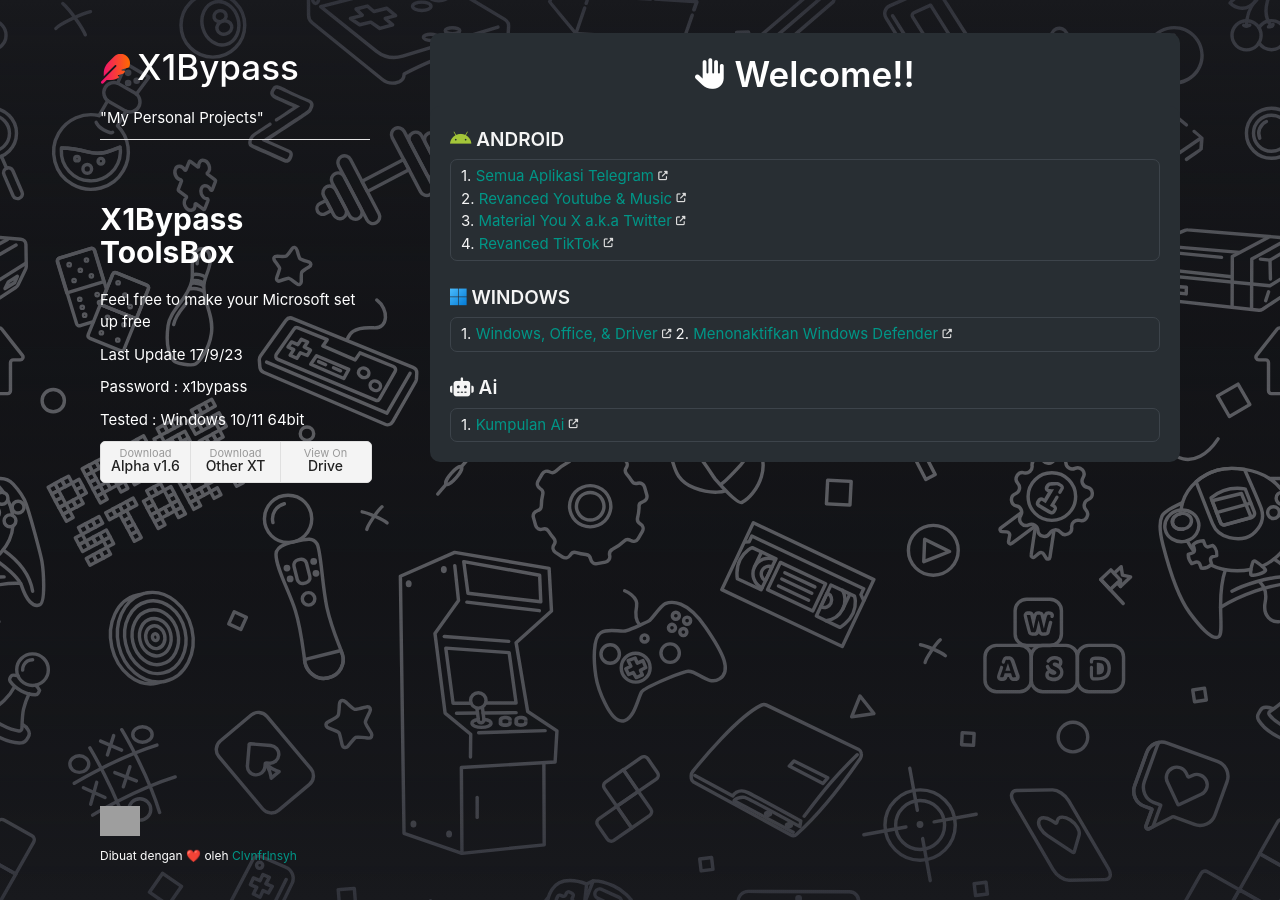
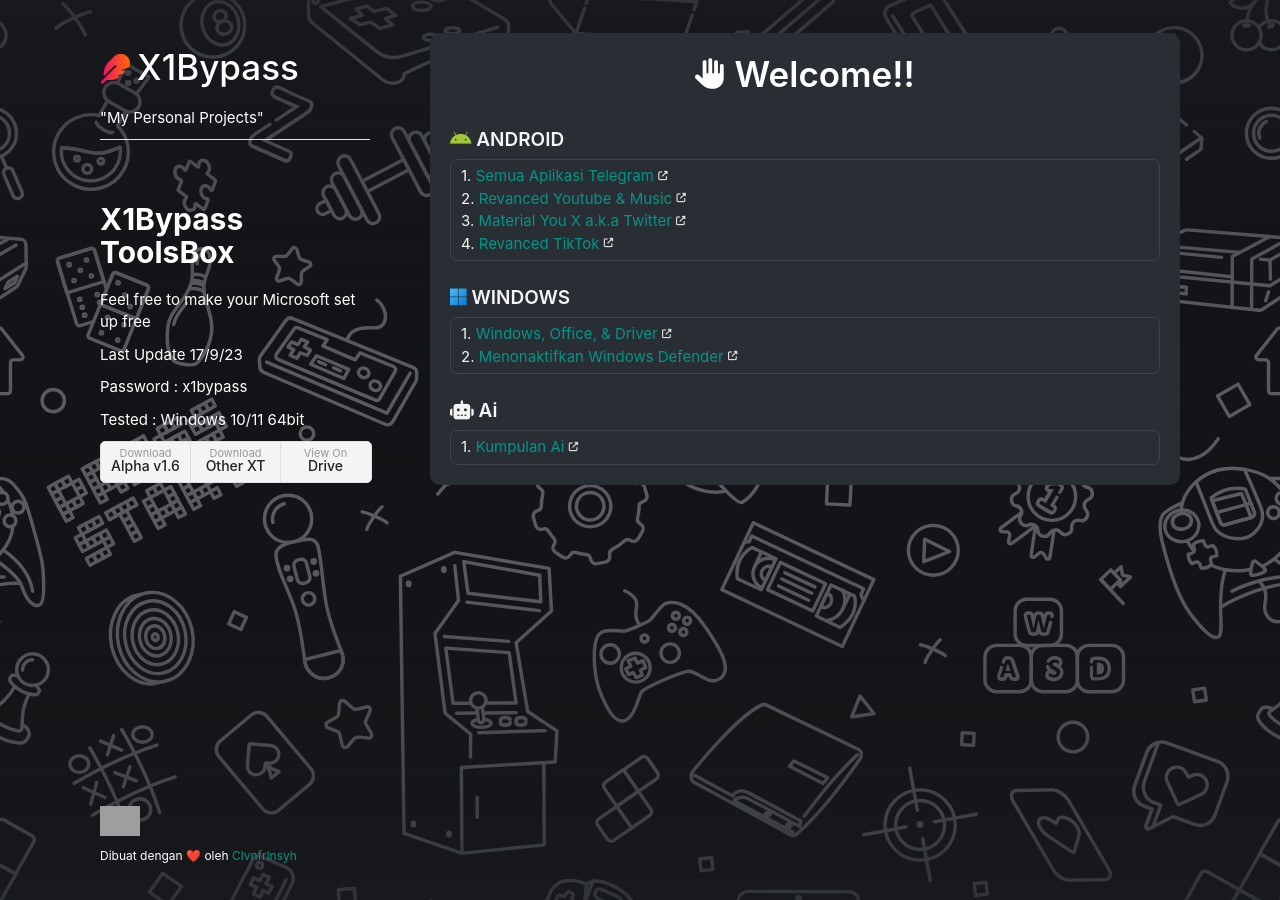
Before and after one commit to Unknown240/coba, a Jekyll site: the page built from index.html, in a window 1280 px wide. Built offline with Jekyll 4.4.1, drawn with Linux system fonts in a browser that asks for light colours; grey boxes are pictures that could not be loaded.

Commit message:
Update index.html

```diff
--- a/index.html
+++ b/index.html
@@ -15,7 +15,7 @@
   </div><br>
   <div class="menu-title"><i class="fa-brands fa-microsoft windows-icon"></i> WINDOWS</div>
   <div class="boxlink">
-    1. <a href="{{ '/pages/microsoft.html' | relative_url }}">Windows, Office, & Driver</a> <i class="fa-solid fa-up-right-from-square fa-2xs" style="color: #dcdcdc"></i>
+    1. <a href="{{ '/pages/microsoft.html' | relative_url }}">Windows, Office, & Driver</a> <i class="fa-solid fa-up-right-from-square fa-2xs" style="color: #dcdcdc"></i><br>
     2. <a href="{{ '/pages/windowsdefender.html' | relative_url }}">Menonaktifkan Windows Defender</a> <i class="fa-solid fa-up-right-from-square fa-2xs" style="color: #dcdcdc"></i>
   </div>
    <br>
```
